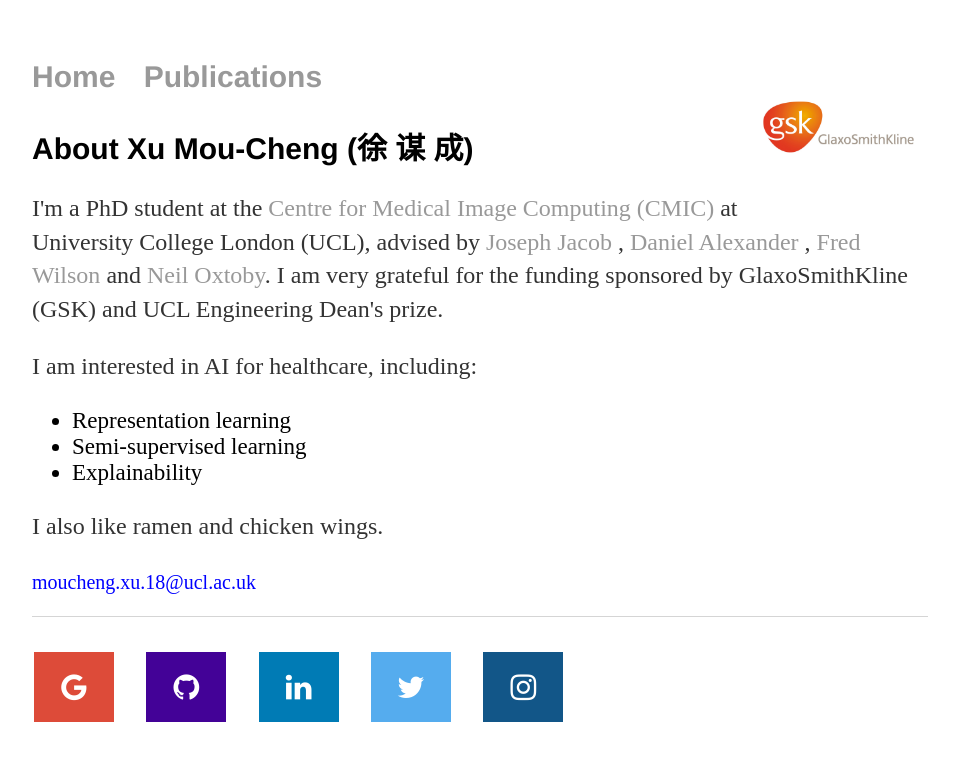
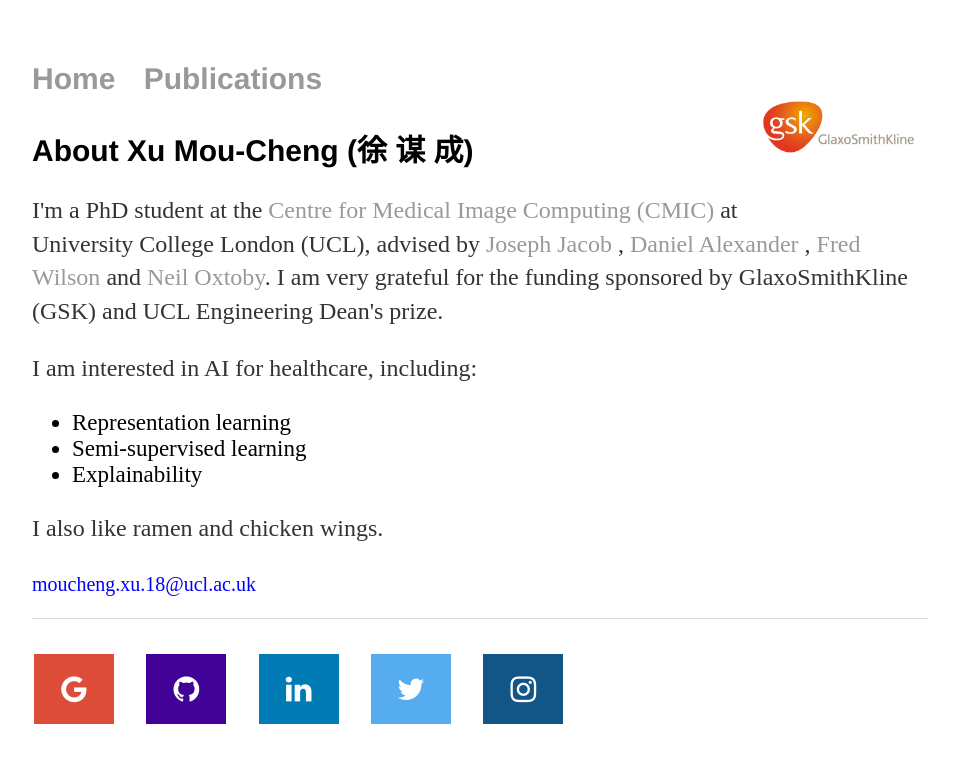
Before and after one commit to moucheng2017/mouchengxu.github.io, a Jekyll site: the page built from index.html, in a window 1280 px wide. Shown: the top 763 px of the page, without its empty margins (160-1119 px from the left). Built offline with Jekyll 4.4.1, drawn with Linux system fonts in a browser that asks for light colours.

Commit message:
Update main.css

```diff
--- a/css/main.css
+++ b/css/main.css
@@ -6,18 +6,21 @@
 nav ul, footer ul {
     font-family:'Helvetica', 'Arial', 'Sans-Serif';
     padding: 0px;
+    vertical-align: middle;
     font-size: 30px;
     list-style: none;
     font-weight: bold;
 }
 
 nav ul li, footer ul li {
+    vertical-align: middle;
     display: inline;
     margin-right: 20px;
 }
 
 nav img{
     float:right;
+    vertical-align: middle;
     width: 20%;
     height: auto;
 }
```
